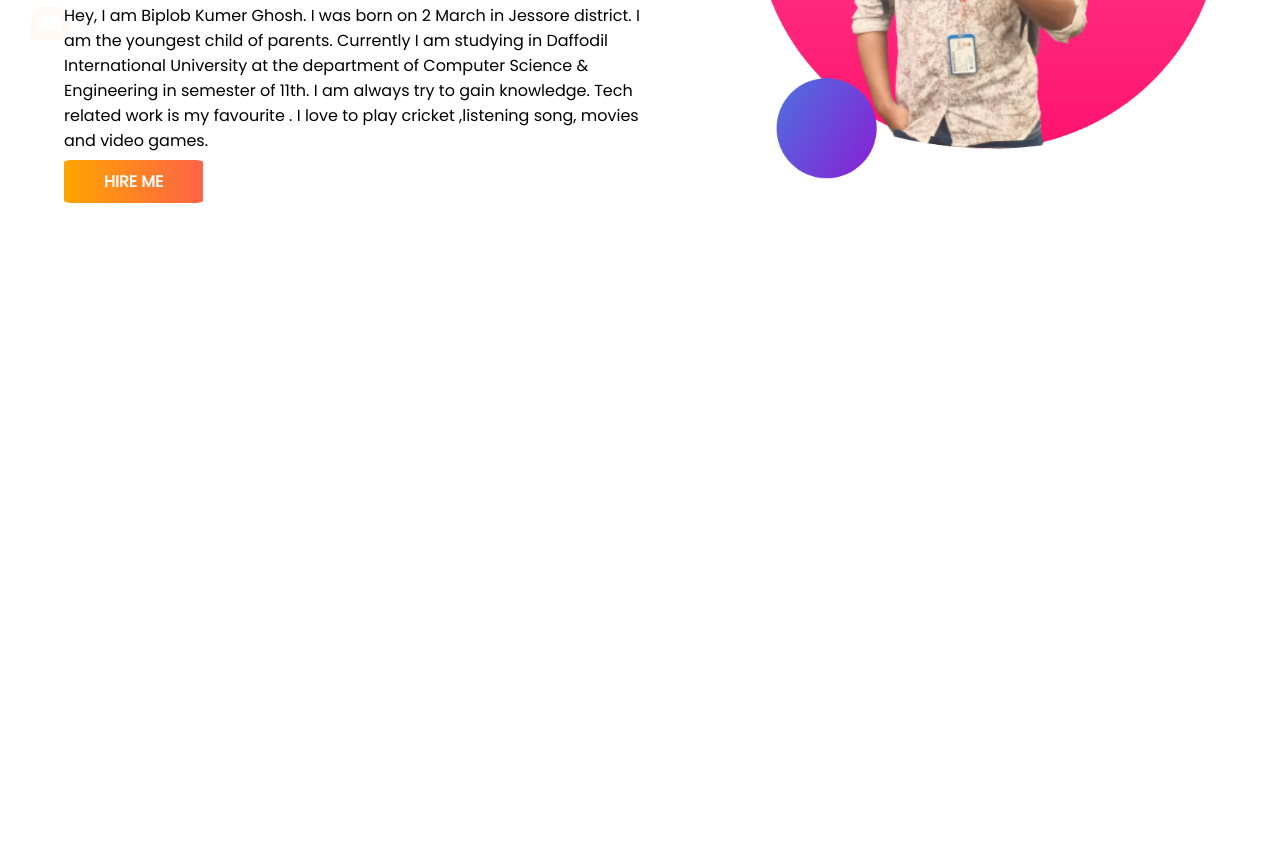
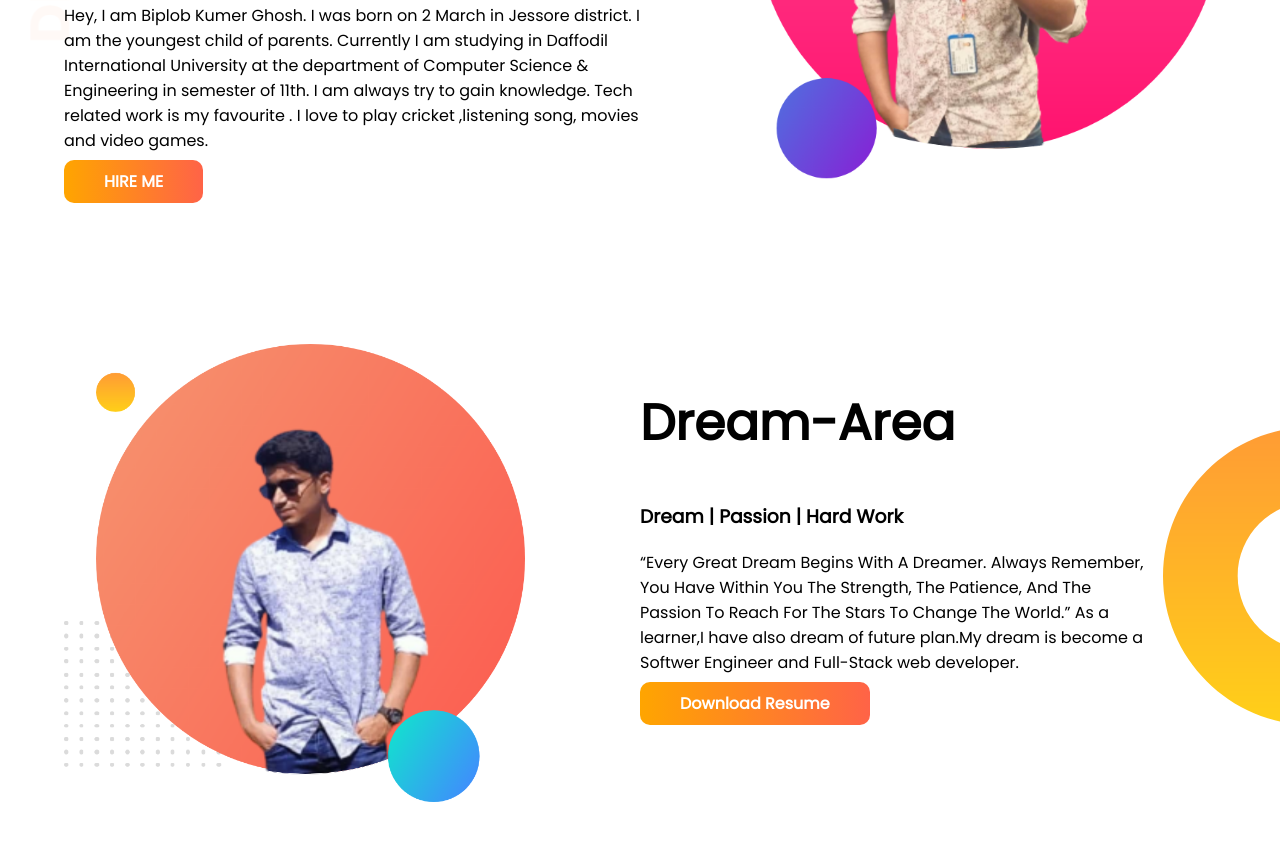
Before and after one commit to biplob2358/developer-portfolio, a plain HTML site: page index.html in a window 1280 px wide. Shown: the part 319-1160 px from the top of the page. Before the commit the page ends 800 px from the top, so only its background shows below. Drawn offline with Linux system fonts and the light colour scheme.

Commit message:
dream  area added

```diff
--- a/index.html
+++ b/index.html
@@ -28,5 +28,20 @@
     </section>
 
 
+    <section class="dream-area">
+        <div class="half-weigth">
+            <img src="images/biplob.png" alt="">
+        </div>
+        <div class="half-weigth drem" >
+            <h1>Dream-Area</h1>
+            <h3>Dream | Passion | Hard Work</h3>
+            <p>“Every Great Dream Begins With A Dreamer. Always Remember, You Have Within You The Strength, The Patience, And The Passion To Reach For The Stars To Change The World.”
+            As a learner,I have also dream of future plan.My dream is become a Softwer Engineer and Full-Stack web developer.</p>
+            <a class="link-btn" target="_blank" href="">Download Resume</a>
+        </div>
+
+    </section>
+
+
 </body>
 </html>
--- a/style.css
+++ b/style.css
@@ -10,6 +10,7 @@ h1{
 }
 section{
     display: flex;
+    margin-bottom: 150px;
 }
 .half-weigth{
     width: 50%;
@@ -25,9 +26,17 @@ section{
     color: white;
     font-weight: 700;
     padding: 10px 40px;
-    border-radius: 5%;
+    border-radius: 10px;
 }
 .top-banner{
     background-image: url(images/top-banner.png);
     background-repeat: no-repeat;
 }
+.drem{
+    padding-right: 10%;
+}
+.dream-area{
+    background-image: url(images/dream-bg.png);
+    background-repeat: no-repeat;
+    background-position: right;
+}
```
